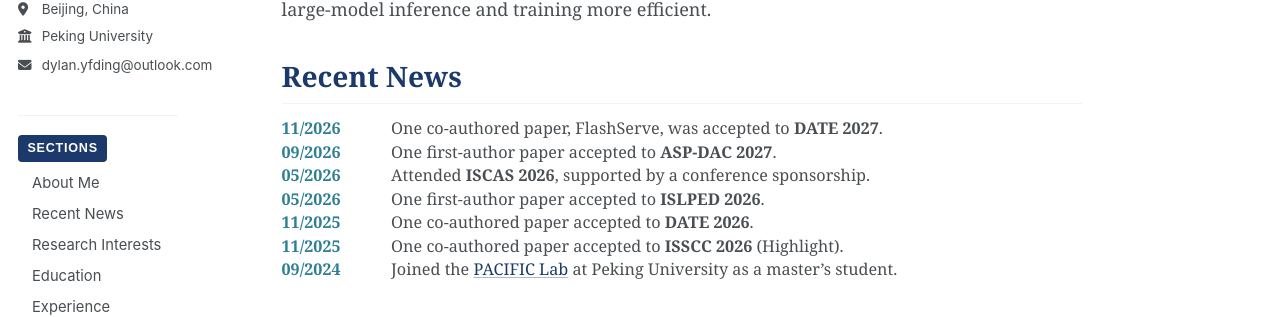
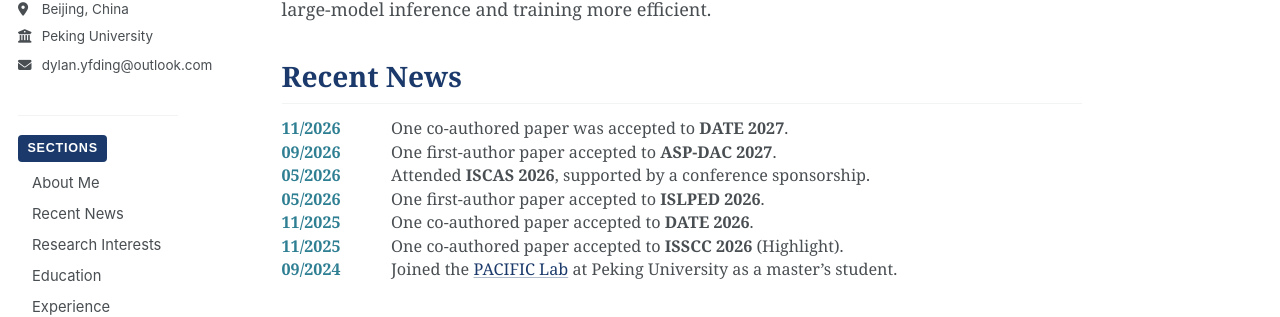
Before and after one commit to DylanDing54/DylanDing54.github.io, a Jekyll site: the page built from _pages/about.md, in a window 1280 px wide and 900 px high. Shown: the part 363-680 px from the top of the window. Built offline with Jekyll 4.4.1, drawn with Linux system fonts in a browser that asks for light colours; a style sheet for code colours, icons or effects is not loaded.

Commit message:
Shorten DATE 2027 news item

```diff
--- a/_pages/about.md
+++ b/_pages/about.md
@@ -20,7 +20,7 @@ Recent News
 <div class="news-list">
   <div class="news-item">
     <span class="news-date">11/2026</span>
-    <span class="news-text">One co-authored paper, FlashServe, was accepted to <strong>DATE 2027</strong>.</span>
+    <span class="news-text">One co-authored paper was accepted to <strong>DATE 2027</strong>.</span>
   </div>
   <div class="news-item">
     <span class="news-date">09/2026</span>
```
